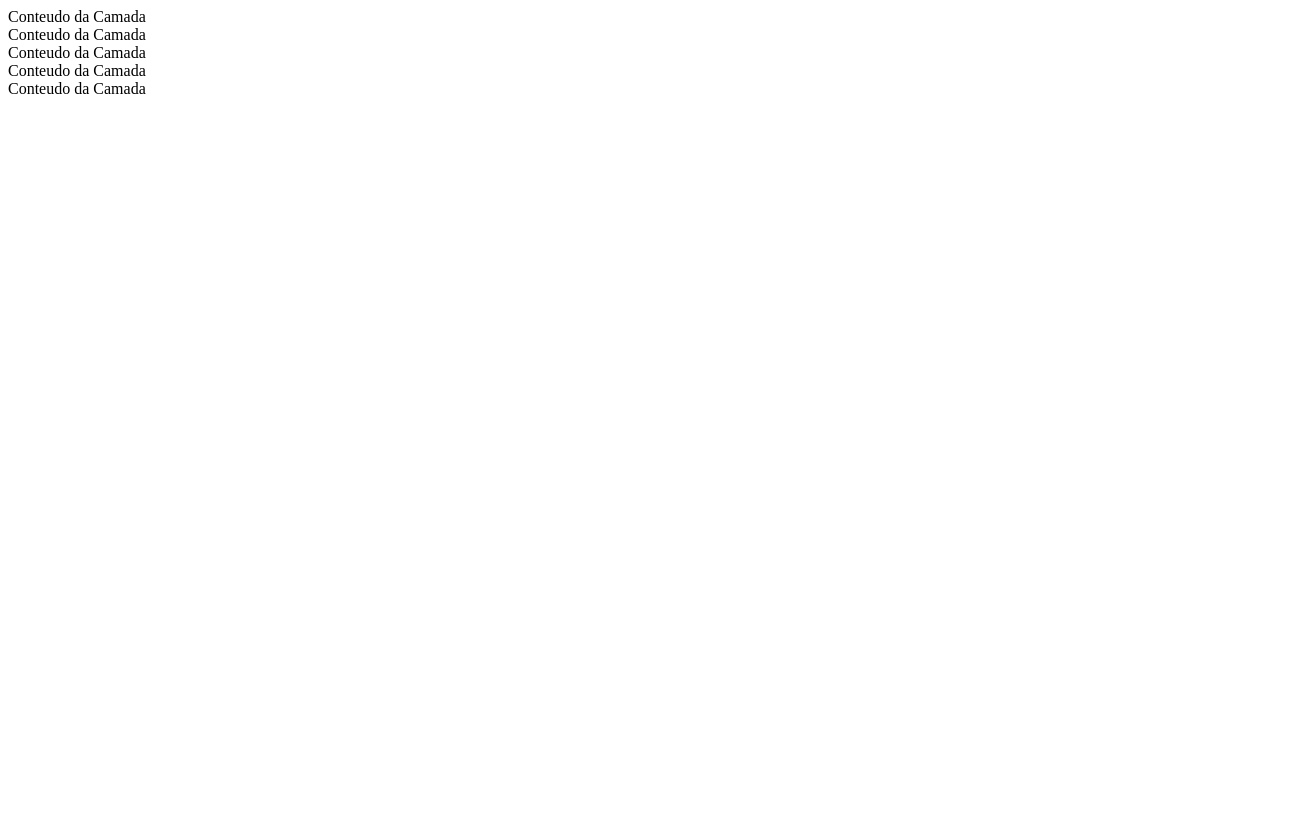
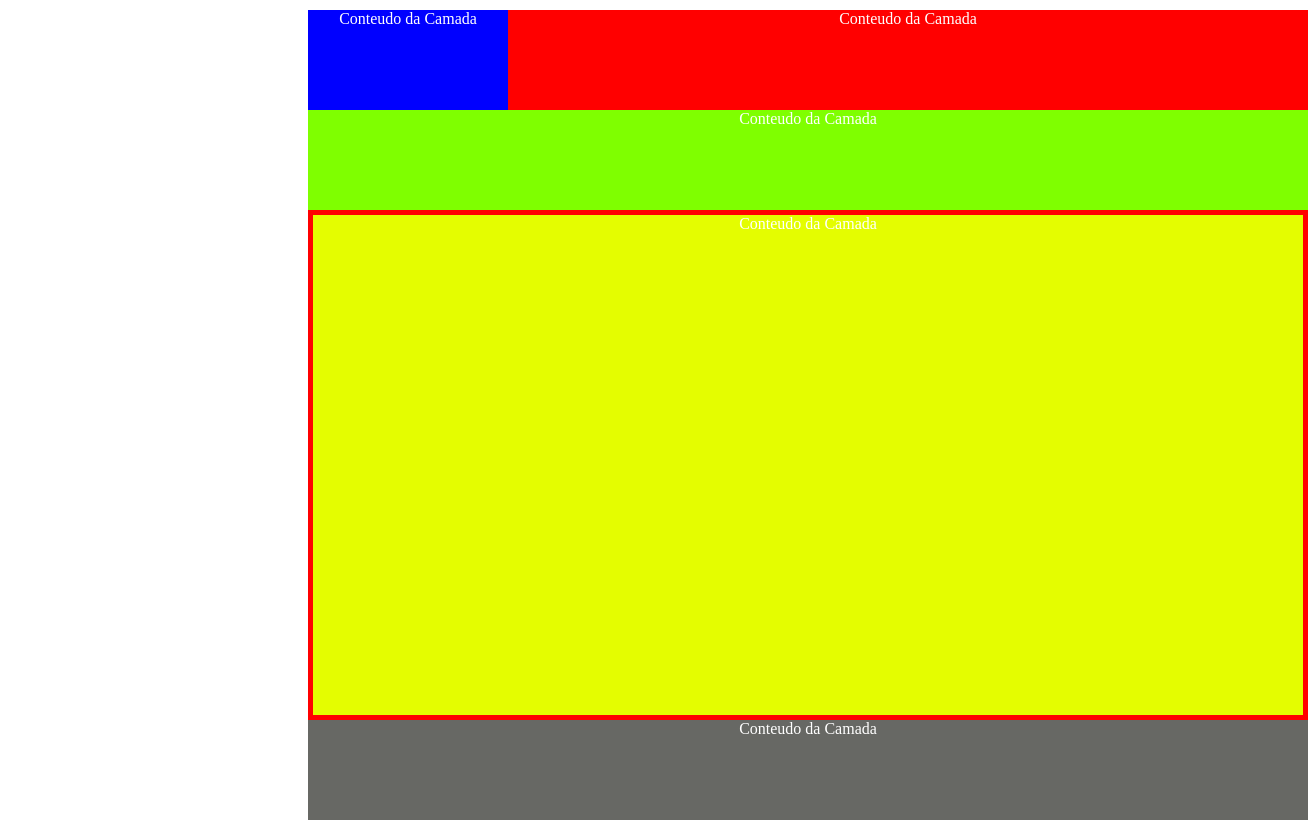
Before and after one commit to NalbertHenri/Atividades_Interface, a plain HTML site: page Atividade 8/Index.html in a window 1280 px wide. Shown: the whole page, 1308 px wide, since content can reach past the window. Before the commit the page ends 800 px from the top, so only its background shows below. Drawn offline with Linux system fonts and the light colour scheme.

Commit message:
Atualização do projeto

```diff
--- a/Atividade 8/Index.html
+++ b/Atividade 8/Index.html
@@ -3,11 +3,13 @@
 <head>
     <meta charset="UTF-8">
     <meta name="viewport" content="width=device-width, initial-scale=1.0">
+
+    <link rel="stylesheet" href="asset/CSS/Style.css">
     <title>Atividade 8</title>
 </head>
 <body>
     <div id="azul">Conteudo da Camada</div>
-    <div id="Vermelho">Conteudo da Camada</div>
+    <div id="vermelho">Conteudo da Camada</div>
     <div id="verde">Conteudo da Camada</div>
     <div id="amarelo">Conteudo da Camada</div>
     <div id="cinza">Conteudo da Camada</div>
--- a/Atividade 8/asset/CSS/Style.css
+++ b/Atividade 8/asset/CSS/Style.css
@@ -1,3 +1,53 @@
+body {
+    text-align: center;
+    color: white;
+}
+
 #azul {
     position: relative;
+    width: 200px;
+    height: 100px;
+    background-color: blue;
+    margin-top: 10px;
+    margin-left: 300px;
+    z-index: 1;
 }
+
+#vermelho {
+    position: relative;
+    width: 800px;
+    height: 100px;
+    background-color: red;
+    margin-top: -100px;
+    margin-left: 500px;
+    z-index: 1;
+}
+
+#verde {
+    position: relative;
+    width: 1000px;
+    height: 100px;
+    background-color: chartreuse;
+    margin-left: 300px;
+    z-index: 2;
+}
+
+#amarelo {
+    position: relative;
+    width: 990px;
+    height: 500px;
+    background-color: rgb(228, 253, 0);
+    border: 5px solid red;
+    margin-top: 0px;
+    margin-left: 300px;
+    z-index: 2;
+}
+
+#cinza {
+    position: relative;
+    width: 1000px;
+    height: 100px;
+    background-color: rgb(103, 104, 100);
+    margin-left: 300px;
+    z-index: 1;
+}
```
